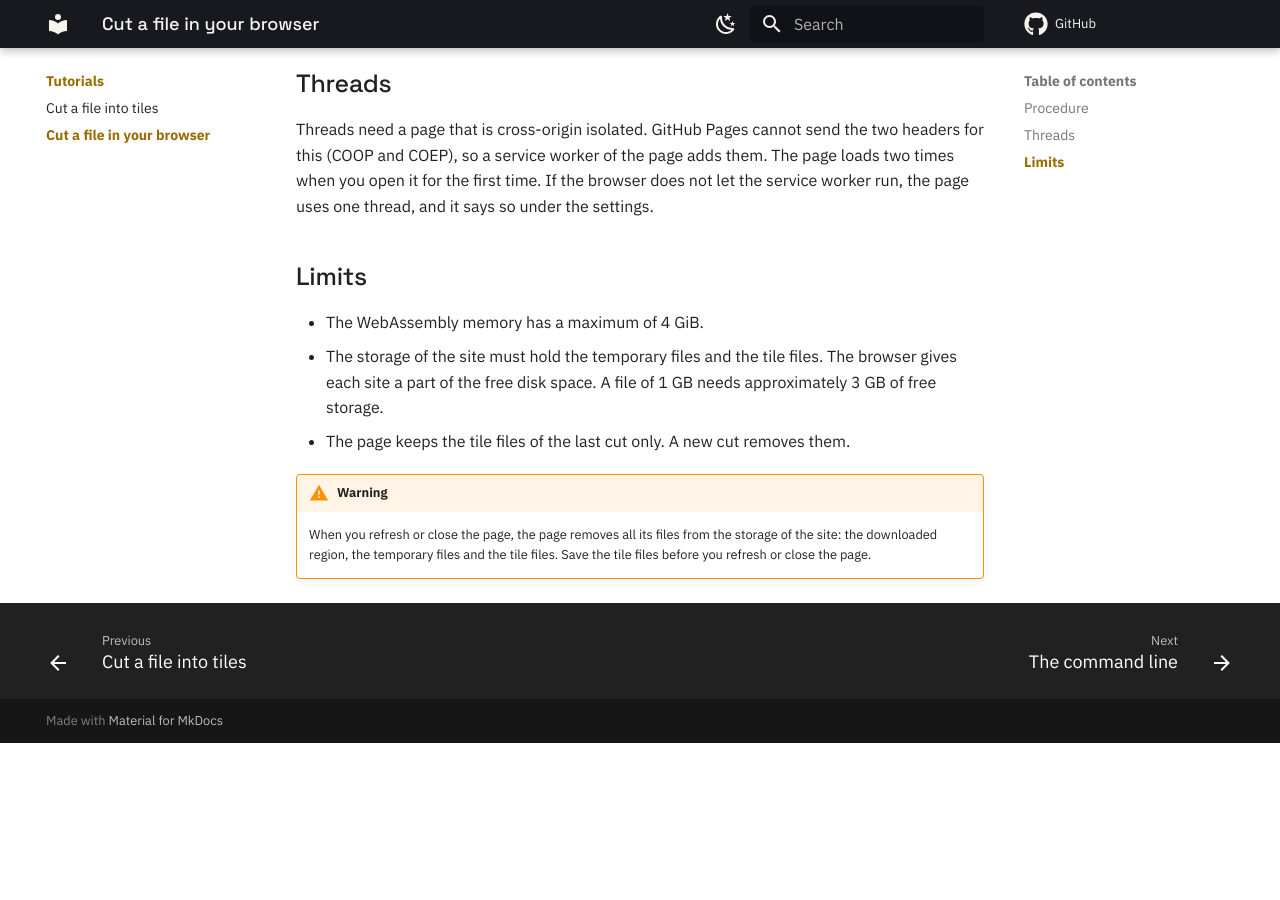
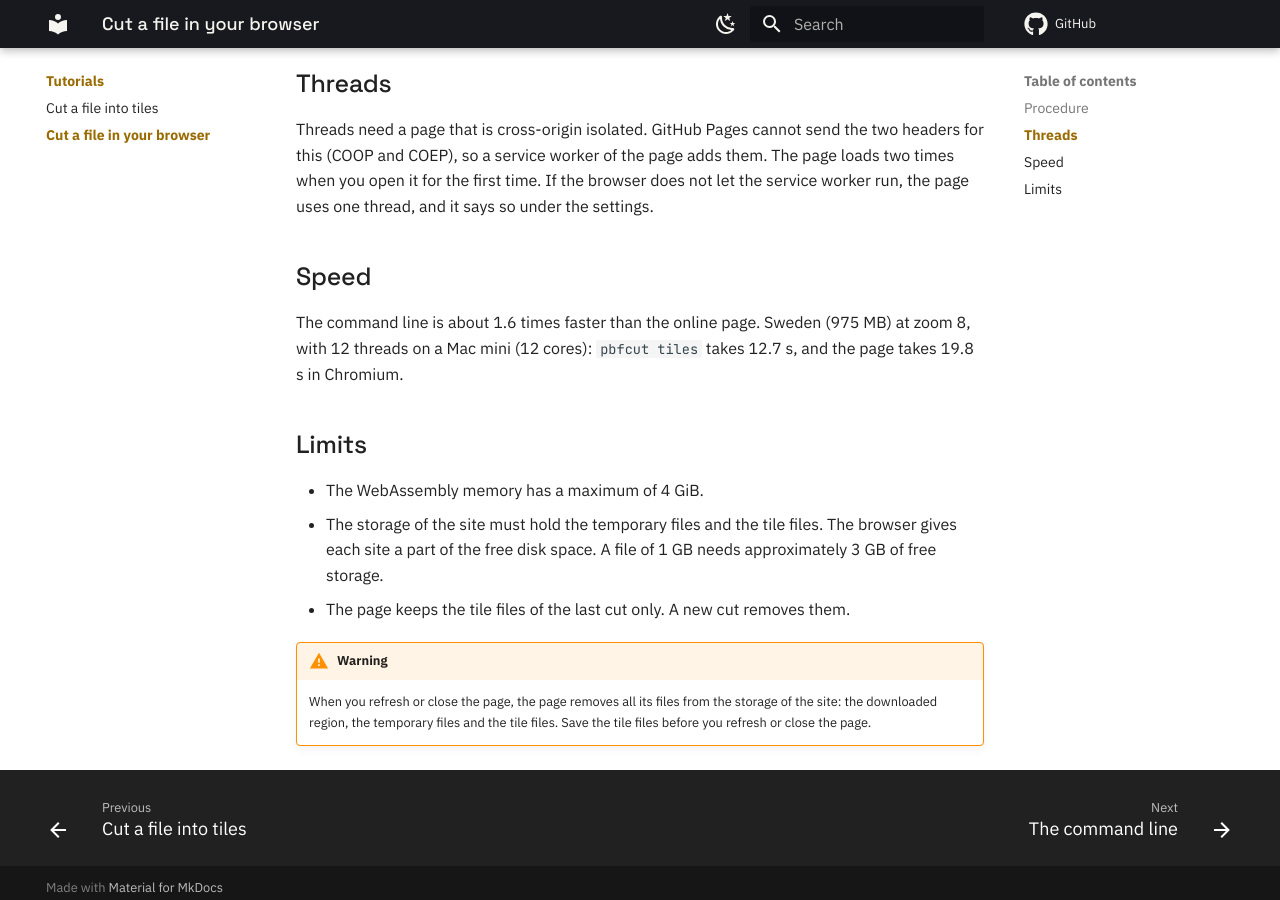
Before and after one commit to Khoshkhah/pbfcut, an MkDocs documentation site: the page built from docs/tutorials/online-page.md, in a window 1280 px wide and 900 px high, scrolled down 1070 px. Built offline with MkDocs 1.6.1 and Material for MkDocs 9.7.7, drawn with Linux system fonts in a browser that asks for light colours; comment, search, counter and statistics services are not loaded; before the commit the page ends 1813 px from its top, so only the background shows below that.

Commit message:
README and manual: the command line is about 1.6 times faster than the page (measured)
Sweden, zoom 8, 12 threads, Mac mini: pbfcut tiles 12.6-13.0 s (5 runs), the page in headless
Chromium 19.7 s and 19.9 s.

Co-Authored-By: Claude Opus 5.5 <noreply@anthropic.com>

```diff
--- a/docs/tutorials/online-page.md
+++ b/docs/tutorials/online-page.md
@@ -35,6 +35,11 @@ Threads need a page that is cross-origin isolated. GitHub Pages cannot send the
 so a service worker of the page adds them. The page loads two times when you open it for the first time. If the browser
 does not let the service worker run, the page uses one thread, and it says so under the settings.
 
+## Speed
+
+The command line is about 1.6 times faster than the online page. Sweden (975 MB) at zoom 8, with 12 threads on a Mac
+mini (12 cores): `pbfcut tiles` takes 12.7 s, and the page takes 19.8 s in Chromium.
+
 ## Limits
 
 - The WebAssembly memory has a maximum of 4 GiB.
```
Also changed, not shown: README.md (+2 -1 lines).
